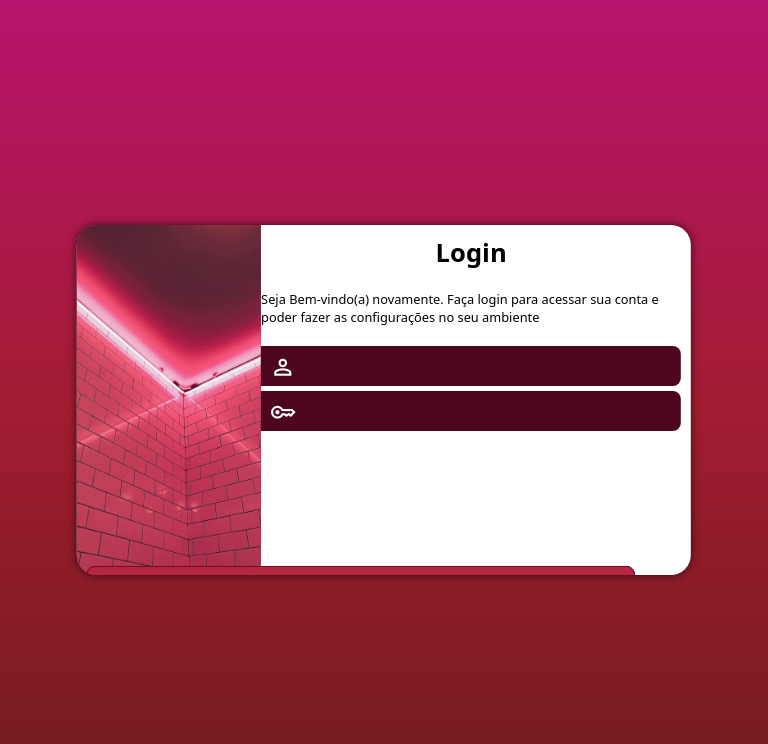
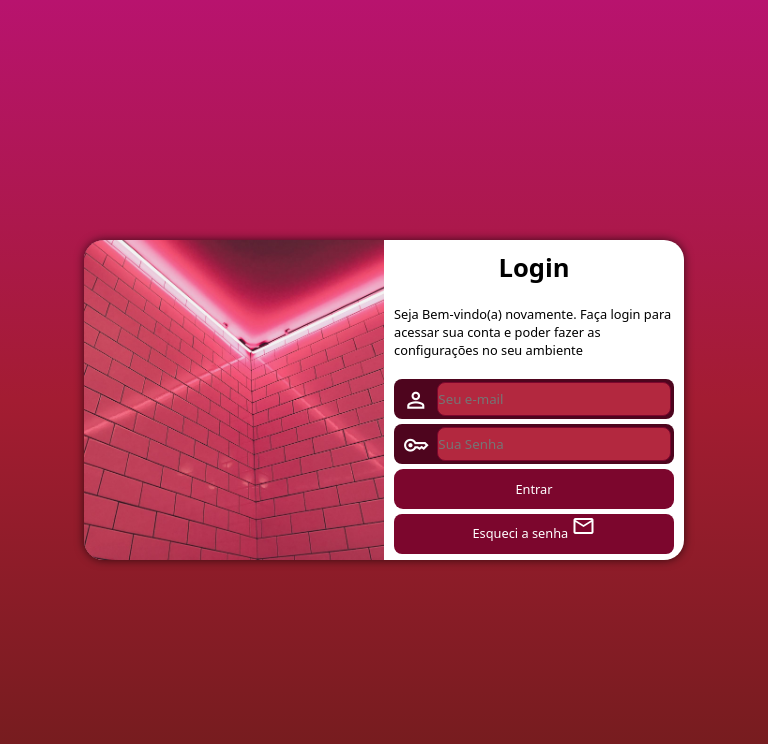
Before and after one commit to AlanVinicius357/Projeto-Login, a plain HTML site: page index.html in a window 768 px wide. Drawn offline with nearby package versions, Linux system fonts and the light colour scheme.

Commit message:
edições

```diff
--- a/estilos/mediaqueries.css
+++ b/estilos/mediaqueries.css
@@ -8,21 +8,27 @@
         background-image: linear-gradient(#b8136e,rgb(163, 28, 50) ,#701c1c);
     }
     section#login{
-        width: 80vw;
-        height: 350px;
+        width: 600px;
+        height: 320px;
+
     }
-    section#login > div#imagem{
+    section#login > div#imagem {
         float: left;
-        width: 30%;
+        width: 50%;
         height: 100%;
+
     }
-    section#login > div#formuario{
+    section#login > div#formulario{
         float: right;
-        width: 70%;
+        width: 50%;
+
     }
-
-
-
+    #formulario > h1{
+        font-size: 2em;
+    }
+    #formulario > p{
+        font-size: 1em;
+    }
 }
 
 @media screen and (min-width:992px)  {
```
